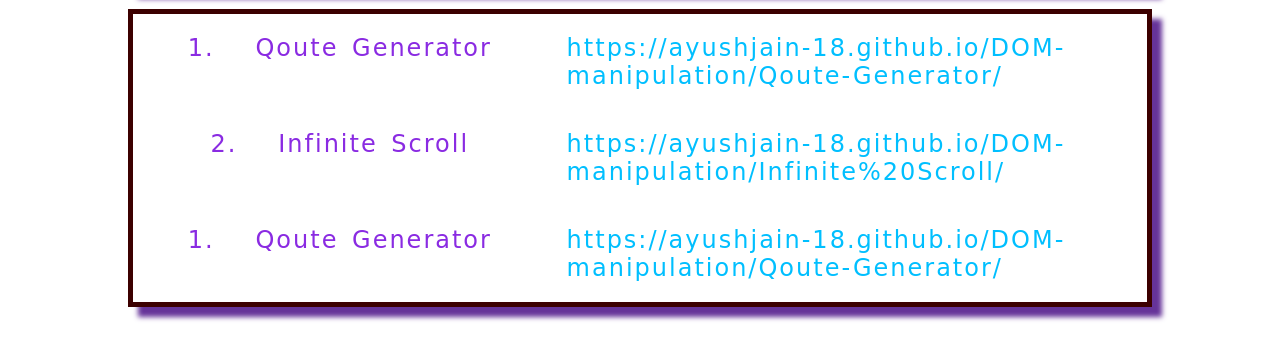
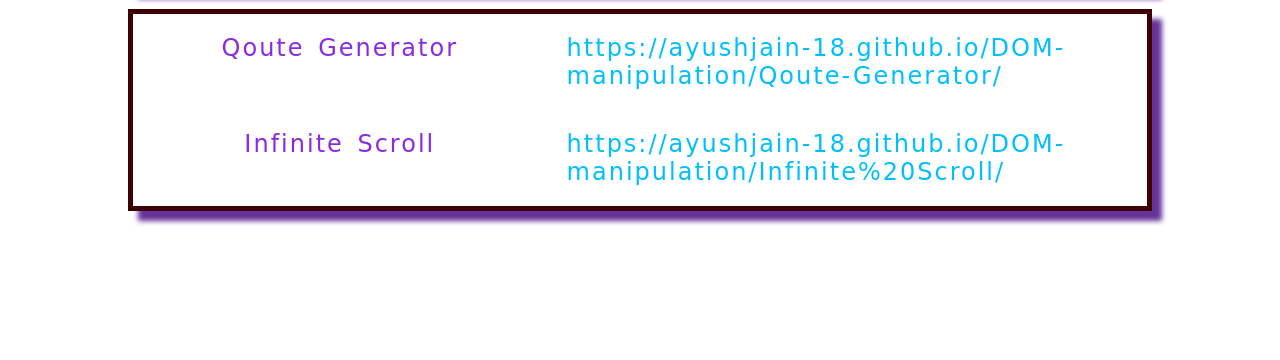
Before and after one commit to AyushJain-18/DOM-manipulation, a website: page index.html in a window 1280 px wide. Shown: the part 318-678 px from the top of the page. Drawn offline with Linux system fonts and the light colour scheme; a web font is replaced by a local one.

Commit message:
remove numbers

```diff
--- a/index.html
+++ b/index.html
@@ -20,25 +20,19 @@
         <div class = 'projectDataConatiner' >
             <!-- first project -->
             <div class= 'eachProject'>
-                    <div class = 'projectName'>1. &nbsp; Qoute Generator</div>
+                    <div class = 'projectName'>Qoute Generator</div>
                     <div class = 'projectLink' id=projectlink1>
                         <span  tabindex="0"> https://ayushjain-18.github.io/DOM-manipulation/Qoute-Generator/ </span>
                     </div>
             </div>
               <!-- second project -->
             <div class= 'eachProject'>
-                <div class = 'projectName'>2. &nbsp; Infinite Scroll</div>
+                <div class = 'projectName'> Infinite Scroll </div>
                 <div class = 'projectLink' id=projectlink1>
                     <span  tabindex="0">https://ayushjain-18.github.io/DOM-manipulation/Infinite%20Scroll/ </span>
                 </div>
             </div>
               <!-- third project -->
-            <div class= 'eachProject'>
-                <div class = 'projectName'>1. &nbsp; Qoute Generator</div>
-                <div class = 'projectLink' id=projectlink1>
-                    <span  tabindex="0"> https://ayushjain-18.github.io/DOM-manipulation/Qoute-Generator/ </span>
-                </div>
-            </div>
     </div>
 
     <!-- Script -->
```
